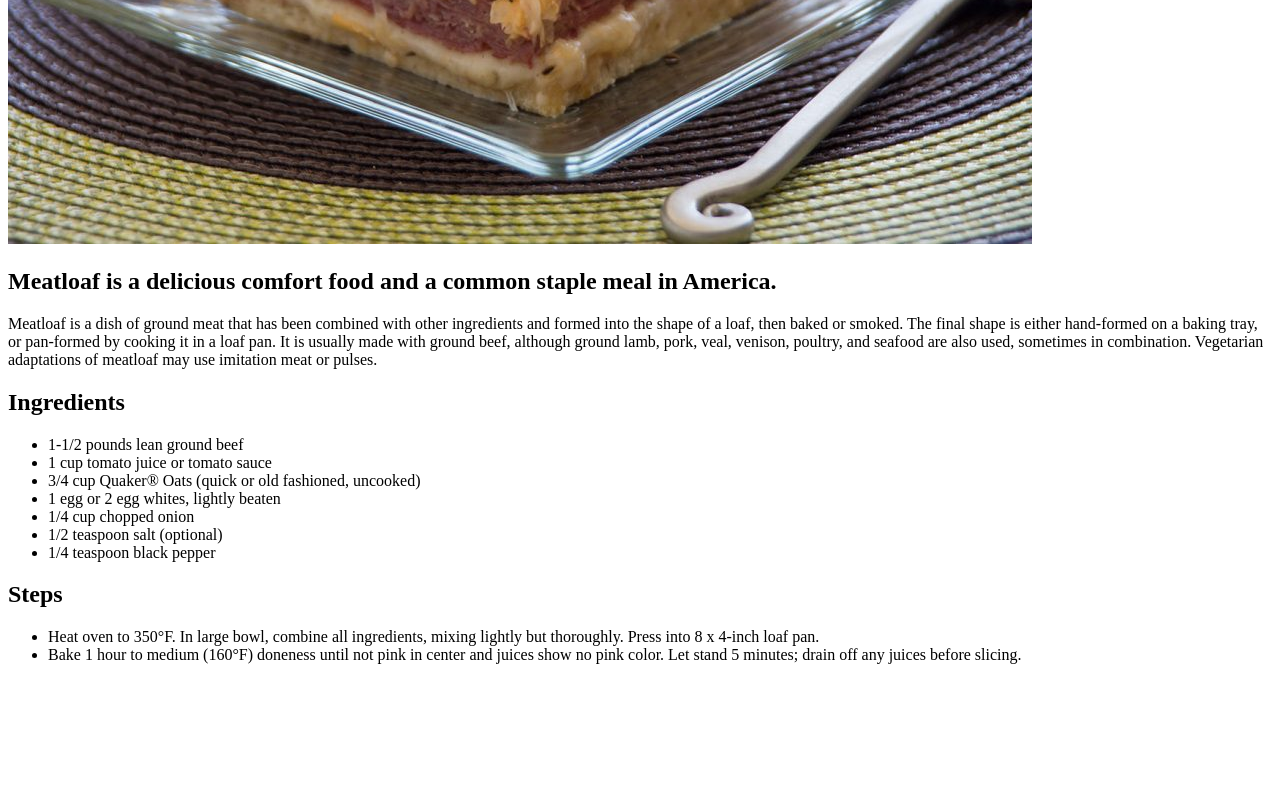
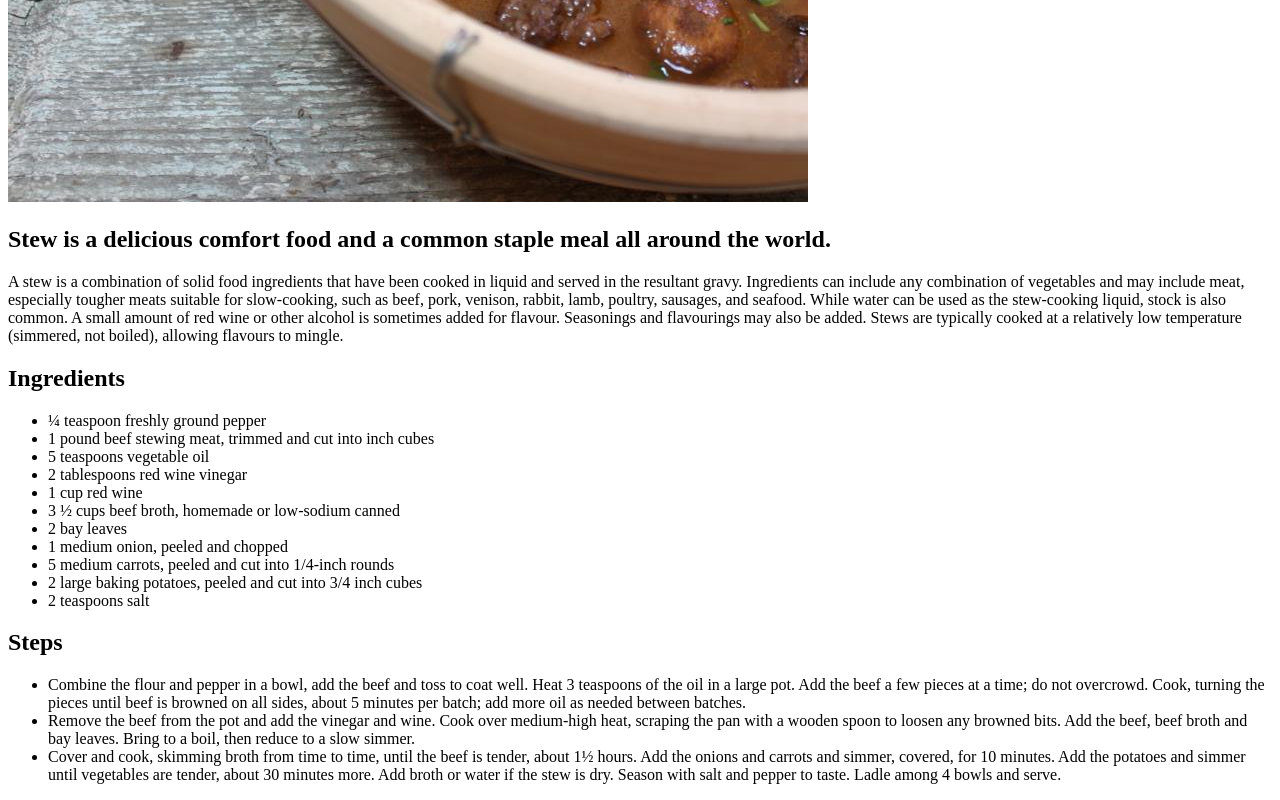
Before and after one commit to TheOgdenEngineer/odin-recipes, a plain HTML site: page recipes/stew.html in a window 1280 px wide. Shown: the part 518-1318 px from the top of the page. Before the commit the page ends 1198 px from the top, so only its background shows below. Drawn offline with Linux system fonts and the light colour scheme; files whose address does not match are found by name.

Commit message:
added beef stew and fixed minor bugs

```diff
--- a/recipes/stew.html
+++ b/recipes/stew.html
@@ -6,25 +6,31 @@
     <title>Document</title>
 </head>
 <body>
-    <h1>Meatloaf</h1>
-    <img src="/Users/home/repos/odin-recipes/images/Reuben Bake.jpg" alt="Quaker Oats award winning meatloaf picture with complete meal">
-    <h2>Meatloaf is a delicious comfort food and a common staple meal in America.</h2>
-    <p>Meatloaf is a dish of ground meat that has been combined with other ingredients and formed into the shape of a loaf, then baked or smoked. The final shape is either hand-formed on a baking tray, or pan-formed by cooking it in a loaf pan. It is usually made with ground beef, although ground lamb, pork, veal, venison, poultry, and seafood are also used, sometimes in combination. Vegetarian adaptations of meatloaf may use imitation meat or pulses.</p>
+    <h1>Stew</h1>
+    <img src="/Users/home/repos/odin-recipes/images/stew.jpg" alt="Beef stew in a clay pot.">
+    <h2>Stew is a delicious comfort food and a common staple meal all around the world.</h2>
+    <p>A stew is a combination of solid food ingredients that have been cooked in liquid and served in the resultant gravy. Ingredients can include any combination of vegetables and may include meat, especially tougher meats suitable for slow-cooking, such as beef, pork, venison, rabbit, lamb, poultry, sausages, and seafood. While water can be used as the stew-cooking liquid, stock is also common. A small amount of red wine or other alcohol is sometimes added for flavour. Seasonings and flavourings may also be added. Stews are typically cooked at a relatively low temperature (simmered, not boiled), allowing flavours to mingle.</p>
     <h2>Ingredients</h2>
     <ul>
-        <li>1-1/2 pounds lean ground beef</li>
-        <li>1 cup tomato juice or tomato sauce</li>
-        <li>3/4 cup Quaker® Oats (quick or old fashioned, uncooked)</li>
-        <li>1 egg or 2 egg whites, lightly beaten</li>
-        <li>1/4 cup chopped onion</li>
-        <li>1/2 teaspoon salt (optional)</li>
-        <li>1/4 teaspoon black pepper</li>
+        <li¼cup all-purpose flour</li>
+        <li>¼ teaspoon freshly ground pepper</li>
+        <li>1 pound beef stewing meat, trimmed and cut into inch cubes</li>
+        <li>5 teaspoons vegetable oil</li>
+        <li>2 tablespoons red wine vinegar</li>
+        <li>1 cup red wine</li>
+        <li>3 ½ cups beef broth, homemade or low-sodium canned</li>
+        <li>2 bay leaves</li>
+        <li>1 medium onion, peeled and chopped</li>
+        <li>5 medium carrots, peeled and cut into 1/4-inch rounds</li>
+        <li>2 large baking potatoes, peeled and cut into 3/4 inch cubes</li>
+        <li>2 teaspoons salt</li>
     </ul>
 
     <h2>Steps</h2>
     <ul>
-        <li>Heat oven to 350°F. In large bowl, combine all ingredients, mixing lightly but thoroughly. Press into 8 x 4-inch loaf pan.</li>
-        <li>Bake 1 hour to medium (160°F) doneness until not pink in center and juices show no pink color. Let stand 5 minutes; drain off any juices before slicing.</li>
+        <li>Combine the flour and pepper in a bowl, add the beef and toss to coat well. Heat 3 teaspoons of the oil in a large pot. Add the beef a few pieces at a time; do not overcrowd. Cook, turning the pieces until beef is browned on all sides, about 5 minutes per batch; add more oil as needed between batches.</li>
+        <li>Remove the beef from the pot and add the vinegar and wine. Cook over medium-high heat, scraping the pan with a wooden spoon to loosen any browned bits. Add the beef, beef broth and bay leaves. Bring to a boil, then reduce to a slow simmer.</li>
+        <li>Cover and cook, skimming broth from time to time, until the beef is tender, about 1½ hours. Add the onions and carrots and simmer, covered, for 10 minutes. Add the potatoes and simmer until vegetables are tender, about 30 minutes more. Add broth or water if the stew is dry. Season with salt and pepper to taste. Ladle among 4 bowls and serve.</li>
     </ul>
 </body>
 </html>
```
Also changed, not shown: index.html (+3 -3 lines), images/stew.jpg (added).
